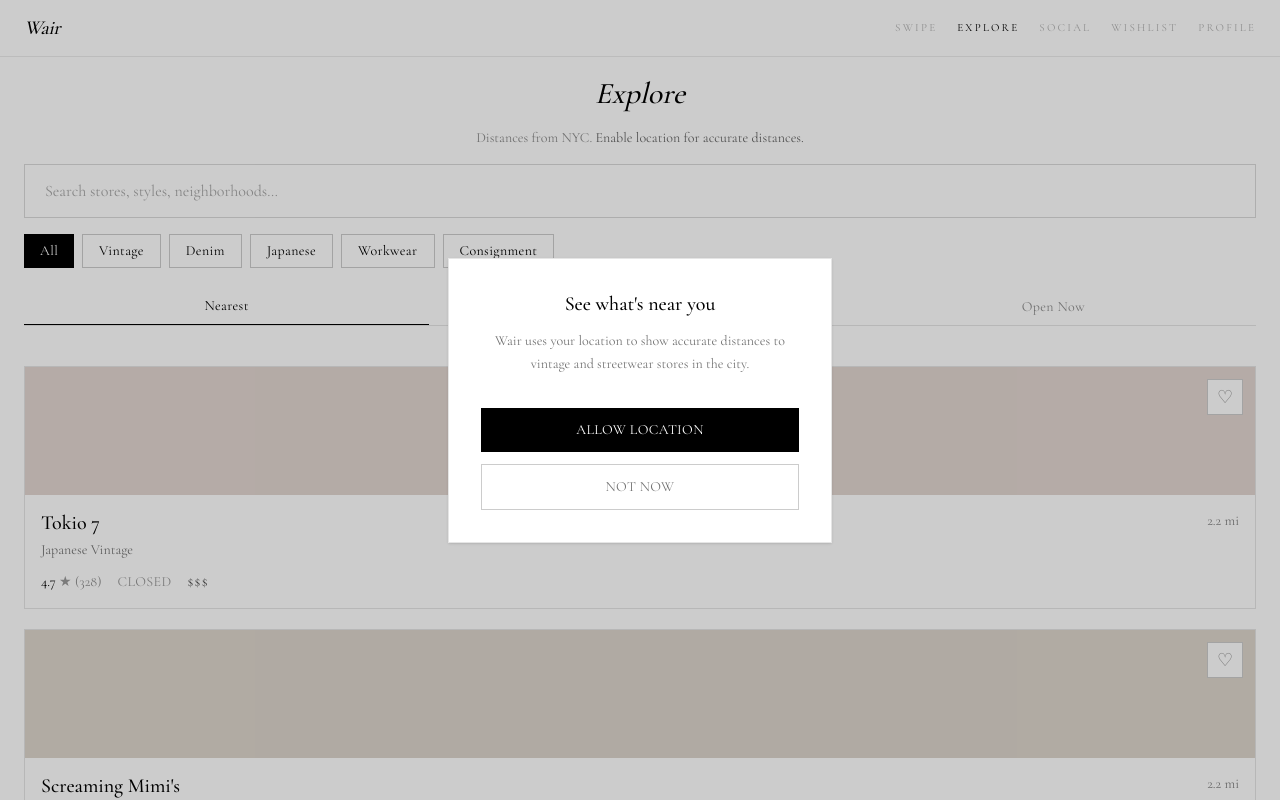
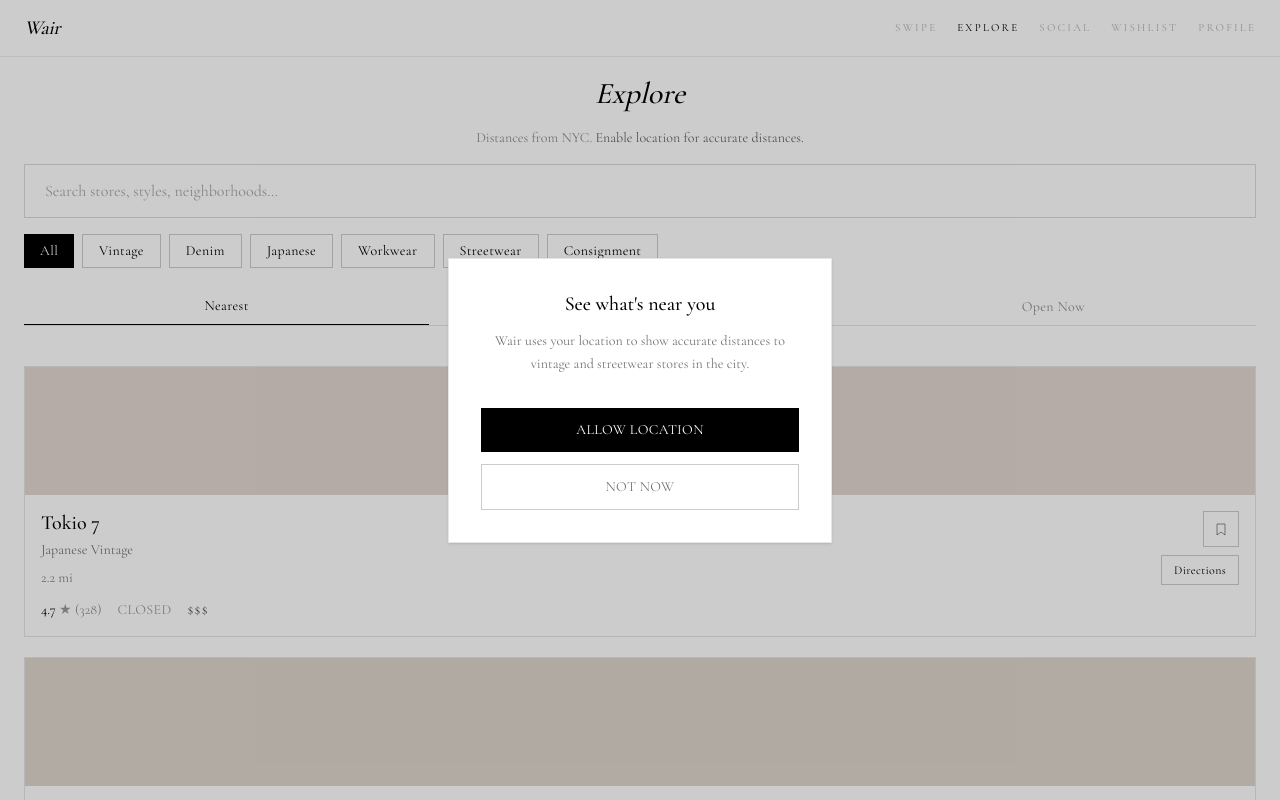
Before and after one commit to martinrmero0-ctrl/wair, a Next.js app: page /nearby in a window 1280 px wide. Shown: the top 800 px of the page. Built offline with nearby package versions, Linux system fonts and the light colour scheme.

Commit message:
Fix type error, add addresses and directions button

```diff
--- a/src/components/nearby/NearbyTagFilters.tsx
+++ b/src/components/nearby/NearbyTagFilters.tsx
@@ -6,6 +6,7 @@ const TAGS: { id: StoreTagFilter; label: string }[] = [
   { id: "denim", label: "Denim" },
   { id: "japanese", label: "Japanese" },
   { id: "workwear", label: "Workwear" },
+  { id: "streetwear", label: "Streetwear" },
   { id: "consignment", label: "Consignment" },
 ];
 
--- a/src/components/nearby/StoreCard.tsx
+++ b/src/components/nearby/StoreCard.tsx
@@ -1,8 +1,11 @@
+"use client";
+
 import {
   formatDistance,
   formatPriceRange,
   formatReviewCount,
 } from "@/lib/nearby/format";
+import { getDirectionsUrl } from "@/lib/nearby/directions";
 import type { NearbyStore } from "@/lib/nearby/types";
 
 type StoreCardProps = {
@@ -11,46 +14,72 @@ type StoreCardProps = {
   onToggleBookmark: (id: string) => void;
 };
 
+function BookmarkIcon({ filled }: { filled: boolean }) {
+  return (
+    <svg
+      viewBox="0 0 24 24"
+      fill={filled ? "currentColor" : "none"}
+      stroke="currentColor"
+      strokeWidth="1.5"
+      className="h-4 w-4"
+      aria-hidden
+    >
+      <path d="M6 4.5h12v16.5l-6-4.5-6 4.5V4.5z" strokeLinejoin="round" />
+    </svg>
+  );
+}
+
 export function StoreCard({
   store,
   bookmarked,
   onToggleBookmark,
 }: StoreCardProps) {
+  const directionsUrl = getDirectionsUrl(store.address);
+
   return (
     <article className="border border-black/10">
-      <div className="relative">
       <div
         className="h-32 w-full"
         style={{ backgroundColor: store.color }}
         aria-hidden
       />
+
+      <div className="bg-white px-4 py-4">
+        <div className="flex items-start justify-between gap-4">
+          <div className="min-w-0 flex-1">
+            <h2 className="text-xl font-medium leading-tight text-black">
+              {store.name}
+            </h2>
+            <p className="mt-1 text-sm text-black/55">{store.type}</p>
+            <p className="mt-2 text-sm text-black/50">
+              {formatDistance(store.distanceMiles)}
+            </p>
+          </div>
+
+          <div className="flex shrink-0 flex-col items-end gap-2">
             <button
               type="button"
               onClick={() => onToggleBookmark(store.id)}
               aria-label={bookmarked ? "Remove bookmark" : "Bookmark store"}
               aria-pressed={bookmarked}
               className={[
-            "absolute top-3 right-3 flex h-9 w-9 items-center justify-center border bg-white text-lg transition-colors",
+                "flex h-9 w-9 items-center justify-center border bg-white transition-colors",
                 bookmarked
                   ? "border-black text-black"
                   : "border-black/20 text-black/45 hover:border-black hover:text-black",
               ].join(" ")}
             >
-          {bookmarked ? "♥" : "♡"}
+              <BookmarkIcon filled={bookmarked} />
             </button>
+            <a
+              href={directionsUrl}
+              target="_blank"
+              rel="noopener noreferrer"
+              className="border border-black/20 px-3 py-1.5 text-xs tracking-wide text-black transition-colors hover:border-black hover:bg-black hover:text-white"
+            >
+              Directions
+            </a>
           </div>
-
-      <div className="bg-white px-4 py-4">
-        <div className="flex items-start justify-between gap-3">
-          <div className="min-w-0 flex-1">
-            <h2 className="text-xl font-medium leading-tight text-black">
-              {store.name}
-            </h2>
-            <p className="mt-1 text-sm text-black/55">{store.type}</p>
-          </div>
-          <span className="shrink-0 text-sm text-black/50">
-            {formatDistance(store.distanceMiles)}
-          </span>
         </div>
 
         <div className="mt-3 flex flex-wrap items-center gap-x-4 gap-y-1 text-sm">
--- /dev/null
+++ b/src/lib/nearby/directions.ts
@@ -0,0 +1,20 @@
+export function isIOSDevice(): boolean {
+  if (typeof navigator === "undefined") return false;
+
+  const ua = navigator.userAgent;
+  const isAppleMobile = /iPad|iPhone|iPod/.test(ua);
+  const isIpadOs =
+    navigator.platform === "MacIntel" && navigator.maxTouchPoints > 1;
+
+  return isAppleMobile || isIpadOs;
+}
+
+export function getDirectionsUrl(address: string): string {
+  const destination = encodeURIComponent(address);
+
+  if (isIOSDevice()) {
+    return `maps://maps.apple.com/?daddr=${destination}&dirflg=w`;
+  }
+
+  return `https://www.google.com/maps/dir/?api=1&destination=${destination}&travelmode=walking`;
+}
--- a/src/lib/nearby/stores.ts
+++ b/src/lib/nearby/stores.ts
@@ -6,6 +6,7 @@ export const NYC_STORES: NearbyStore[] = [
     id: "blue-in-green",
     name: "Blue in Green",
     type: "Japanese Selvedge",
+    address: "45 Greene St, New York, NY 10013",
     latitude: 40.7223,
     longitude: -73.9985,
     distanceMiles: 0,
@@ -20,6 +21,7 @@ export const NYC_STORES: NearbyStore[] = [
     id: "tokio-7",
     name: "Tokio 7",
     type: "Japanese Vintage",
+    address: "64 Kenmare St, New York, NY 10012",
     latitude: 40.7264,
     longitude: -73.9818,
     distanceMiles: 0,
@@ -34,6 +36,7 @@ export const NYC_STORES: NearbyStore[] = [
     id: "front-general-store",
     name: "Front General Store",
     type: "Vintage & Streetwear",
+    address: "168 Mulberry St, New York, NY 10013",
     latitude: 40.7195,
     longitude: -73.9987,
     distanceMiles: 0,
@@ -48,6 +51,7 @@ export const NYC_STORES: NearbyStore[] = [
     id: "what-goes-around",
     name: "What Goes Around Comes Around",
     type: "Designer Consignment",
+    address: "351 W Broadway, New York, NY 10013",
     latitude: 40.723,
     longitude: -74.003,
     distanceMiles: 0,
@@ -62,6 +66,7 @@ export const NYC_STORES: NearbyStore[] = [
     id: "screaming-mimis",
     name: "Screaming Mimi's",
     type: "Vintage & Retro",
+    address: "382 Metropolitan Ave, Brooklyn, NY 11211",
     latitude: 40.7264,
     longitude: -73.9934,
     distanceMiles: 0,
@@ -76,6 +81,7 @@ export const NYC_STORES: NearbyStore[] = [
     id: "artifact-nyc",
     name: "Artifact NYC",
     type: "Curated Vintage",
+    address: "195 Bleecker St, New York, NY 10012",
     latitude: 40.7195,
     longitude: -74.005,
     distanceMiles: 0,
@@ -90,6 +96,7 @@ export const NYC_STORES: NearbyStore[] = [
     id: "procell",
     name: "Procell",
     type: "Vintage Streetwear",
+    address: "704 Bedford Ave, Brooklyn, NY 11205",
     latitude: 40.722,
     longitude: -73.989,
     distanceMiles: 0,
@@ -104,6 +111,7 @@ export const NYC_STORES: NearbyStore[] = [
     id: "l-train-vintage",
     name: "L Train Vintage",
     type: "Vintage Clothing",
+    address: "285 Bedford Ave, Brooklyn, NY 11211",
     latitude: 40.714,
     longitude: -73.961,
     distanceMiles: 0,
--- a/src/lib/nearby/types.ts
+++ b/src/lib/nearby/types.ts
@@ -3,12 +3,14 @@ export type StoreTag =
   | "denim"
   | "japanese"
   | "workwear"
+  | "streetwear"
   | "consignment";
 
 export type NearbyStore = {
   id: string;
   name: string;
   type: string;
+  address: string;
   latitude: number;
   longitude: number;
   /** Distance from user (or NYC fallback); computed at runtime */
```
Lines whose indentation alone changed are shown as unchanged.
